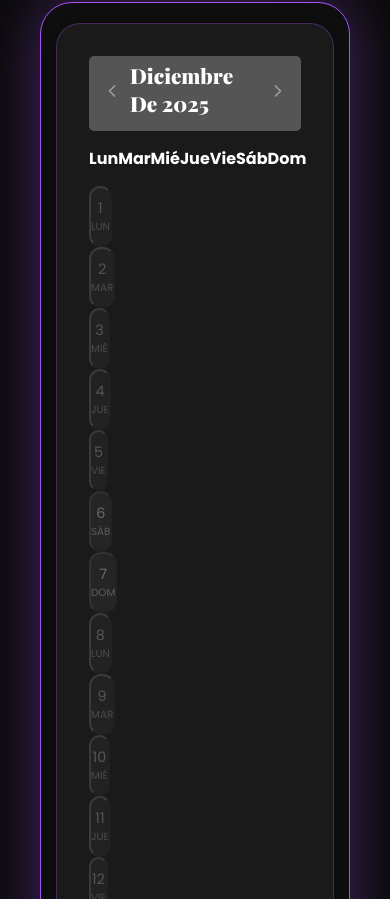
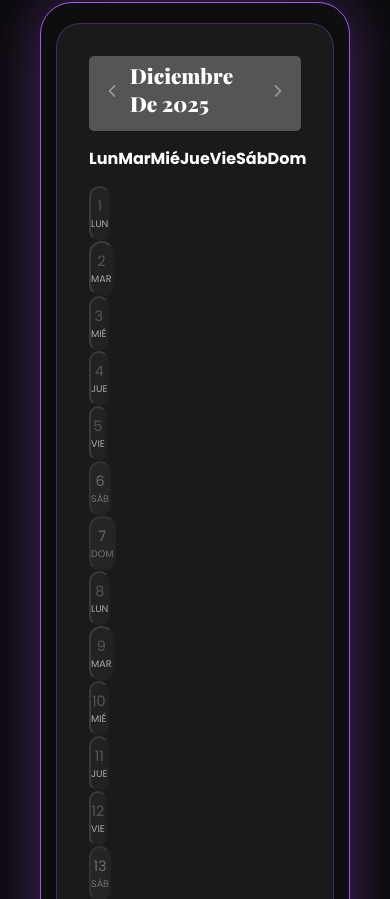
Before and after one commit to Rodriguez-22/marina_tarot, a Next.js app: page /contacto in a window 390 px wide. Shown: the part 625-1524 px from the top of the page. Built offline with nearby package versions, Linux system fonts and the light colour scheme.

Commit message:
mas camios

```diff
--- a/app/components/CustomBooking.tsx
+++ b/app/components/CustomBooking.tsx
@@ -155,8 +155,10 @@ const CustomCalendar = ({ selectedDate, onDateChange }: CustomCalendarProps) =>
                             disabled={isDisabled}
                             className={`${dayClass} ${date.getMonth() !== currentMonth.getMonth() ? 'opacity-30' : ''}`}
                         >
+                            {/* Contenedor flexible para apilar número y nombre del día */}
                             <div className="flex flex-col items-center justify-center leading-tight">
                                 <span className="text-base md:text-lg font-semibold">{date.getDate()}</span>
+                                {/* Esta clase se encarga de mostrar el nombre solo en móviles */}
                                 <span className="weekday-name-mobile">
                                     {['Dom', 'Lun', 'Mar', 'Mié', 'Jue', 'Vie', 'Sáb'][date.getDay()]}
                                 </span>
--- a/app/globals.css
+++ b/app/globals.css
@@ -331,12 +331,12 @@ header.main-header {
   /* Ajustar días del calendario para que quepan en pantallas pequeñas */
   .custom-calendar-day {
     height: auto !important;
-    padding: 10px 0 !important;
+    padding: 8px 0 !important;
     display: flex !important;
     flex-direction: column !important;
     align-items: center !important;
     justify-content: center !important;
-    gap: 4px !important;
+    gap: 2px !important;
   }
 
   .timeslot-container-custom {
@@ -602,7 +602,7 @@ main {
 }
 
 .custom-calendar-dates {
-  gap: 10px !important;
+  gap: 6px !important;
 }
 
 .custom-calendar-day {
@@ -888,9 +888,9 @@ main {
 
 .weekday-name-mobile {
   display: block !important;
-    font-size: 0.65rem !important;
+    font-size: 0.6rem !important; /* Tamaño pequeño para que no se amontone */
     text-transform: uppercase;
-    opacity: 0.8;
+    color: var(--color-texto-secundario);
     font-weight: 500;
 }
 
```
